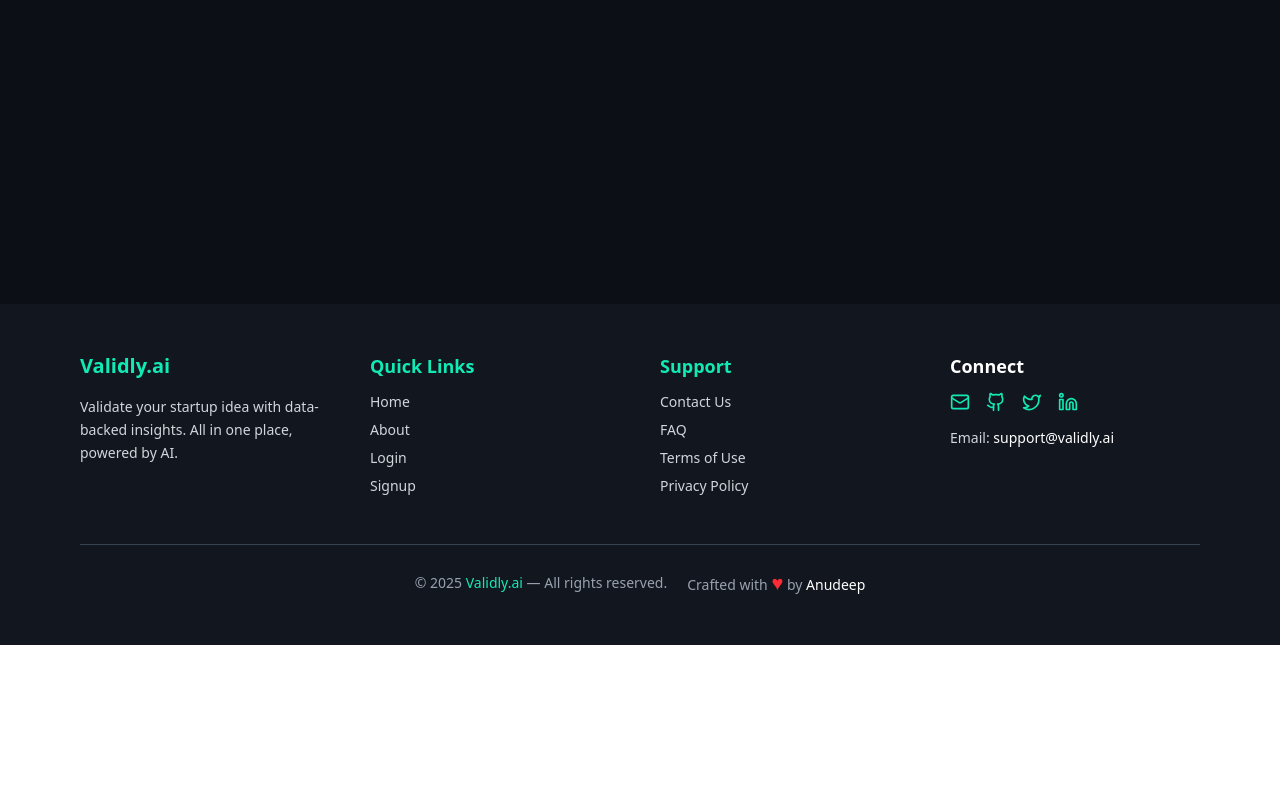
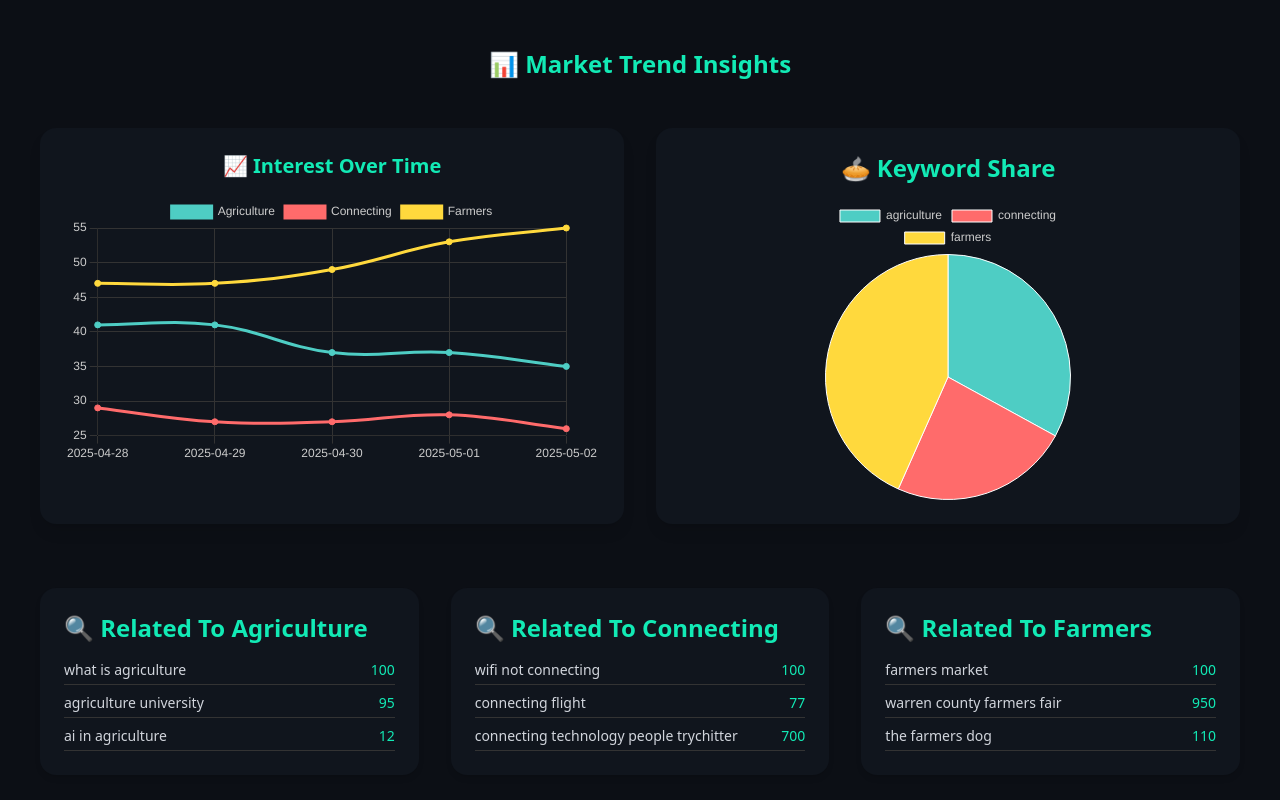
Before and after one commit to AletiAnudeepReddy/Validly.AI, a Next.js app in the folder validlyai/: page /validate in a window 1280 px wide. Shown: the part 560-1360 px from the top of the page. Before the commit the page ends 1205 px from the top, so only its background shows below. Built offline with nearby package versions, Linux system fonts and the light colour scheme; no server answers.

Commit message:
ui tensinsights

```diff
--- a/validlyai/app/validate/page.js
+++ b/validlyai/app/validate/page.js
@@ -31,7 +31,7 @@
     setIdeaData(swot);
     setCompetitorData(competitors);
   }}
-/>
+/> <TrendInsights/>
 
       {ideaData && (
         <>
--- a/validlyai/components/TrendInsights.js
+++ b/validlyai/components/TrendInsights.js
@@ -1,112 +1,183 @@
-// components/TrendInsights.jsx
-'use client';
-import React from 'react';
-import {
-  LineChart,
-  Line,
-  XAxis,
-  YAxis,
-  Tooltip,
-  CartesianGrid,
-  BarChart,
-  Bar,
-  PieChart,
-  Pie,
-  Cell,
-  Legend,
-  ResponsiveContainer
-} from 'recharts';
+"use client";
+import React, { useEffect } from "react";
+import { Line, Pie } from "react-chartjs-2";
+import { Chart, registerables } from "chart.js";
+import AOS from "aos";
+import "aos/dist/aos.css";
 
-const trendData = [
-  { year: '2020', interest: 20 },
-  { year: '2021', interest: 45 },
-  { year: '2022', interest: 75 },
-  { year: '2023', interest: 110 },
-  { year: '2024', interest: 160 },
-];
+Chart.register(...registerables);
 
-const sectorGrowth = [
-  { sector: 'AI in EdTech', growth: 150 },
-  { sector: 'HealthTech', growth: 180 },
-  { sector: 'ClimateTech', growth: 120 },
-  { sector: 'FinTech', growth: 90 },
-];
+// Sample Data (Replace with dynamic data later)
+const sampleTrendData = {
+  agriculture: [41, 41, 37, 37, 35],
+  connecting: [29, 27, 27, 28, 26],
+  farmers: [47, 47, 49, 53, 55],
+  dates: ["2025-04-28", "2025-04-29", "2025-04-30", "2025-05-01", "2025-05-02"],
+};
 
-const marketShare = [
-  { name: 'AI Chatbots', value: 30 },
-  { name: 'AI Music', value: 25 },
-  { name: 'AI Writing', value: 20 },
-  { name: 'AI Gaming', value: 15 },
-  { name: 'Others', value: 10 },
-];
+const relatedQueries = {
+  agriculture: [
+    { query: "what is agriculture", value: 100 },
+    { query: "agriculture university", value: 95 },
+    { query: "ai in agriculture", value: 12 },
+  ],
+  connecting: [
+    { query: "wifi not connecting", value: 100 },
+    { query: "connecting flight", value: 77 },
+    { query: "connecting technology people trychitter", value: 700 },
+  ],
+  farmers: [
+    { query: "farmers market", value: 100 },
+    { query: "warren county farmers fair", value: 950 },
+    { query: "the farmers dog", value: 110 },
+  ],
+};
 
-const COLORS = ['#12EAB5', '#00C49F', '#FFBB28', '#FF8042', '#8884d8'];
+export default function MarketTrends() {
+  useEffect(() => {
+    AOS.init({ duration: 800 });
+  }, []);
 
-const TrendInsights = () => {
+  // --- Line Chart Data ---
+  const lineChartData = {
+    labels: sampleTrendData.dates,
+    datasets: [
+      {
+        label: "Agriculture",
+        data: sampleTrendData.agriculture,
+        borderColor: "#4ECDC4",
+        backgroundColor: "#4ECDC4",
+        fill: false,
+        tension: 0.4,
+      },
+      {
+        label: "Connecting",
+        data: sampleTrendData.connecting,
+        borderColor: "#FF6B6B",
+        backgroundColor: "#FF6B6B",
+        fill: false,
+        tension: 0.4,
+      },
+      {
+        label: "Farmers",
+        data: sampleTrendData.farmers,
+        borderColor: "#FFD93D",
+        backgroundColor: "#FFD93D",
+        fill: false,
+        tension: 0.4,
+      },
+    ],
+  };
+
+  const chartOptions = {
+    responsive: true,
+    plugins: {
+      legend: {
+        labels: {
+          color: "#ccc", // axis text
+        },
+      },
+    },
+    scales: {
+      x: {
+        ticks: { color: "#ccc" },
+        grid: { color: "#333" },
+      },
+      y: {
+        ticks: { color: "#ccc" },
+        grid: { color: "#333" },
+      },
+    },
+  };
+
+  // --- Pie Chart Data ---
+  const totalByKeyword = Object.entries(sampleTrendData)
+    .filter(([key]) => key !== "dates")
+    .map(([_, values]) => values.reduce((sum, v) => sum + v, 0));
+
+  const pieChartData = {
+    labels: Object.keys(sampleTrendData).filter((k) => k !== "dates"),
+    datasets: [
+      {
+        data: totalByKeyword,
+        backgroundColor: ["#4ECDC4", "#FF6B6B", "#FFD93D"],
+        borderWidth: 1,
+      },
+    ],
+  };
+
+  const pieOptions = {
+    plugins: {
+      legend: {
+        labels: {
+          color: "#ccc",
+        },
+      },
+    },
+  };
+
   return (
-    <div className='px-[7vw] pb-10'>
-    <section className="mt-10 text-white">
-      <h2 data-aos="fade-up" className="text-xl font-bold mb-4 text-center text-[#12EAB5]">
-        📊 Market Trend Insights
-      </h2>
+    <div className="bg-[#0C0F15] min-h-screen py-16 px-4 text-white">
+      <div className="max-w-7xl mx-auto">
+        <h2
+          className="text-2xl font-bold text-center text-[#12EAB5] mb-12"
+          data-aos="fade-down"
+        >
+          📊 Market Trend Insights
+        </h2>
 
-      <div className="grid grid-cols-1 md:grid-cols-2 gap-10">
-        {/* Line Chart */}
-        <div data-aos="zoom-in"
-        data-aos-delay="00" className="bg-[#11141b] p-4 rounded-2xl shadow-lg">
-          <h3 className="text-lg font-semibold mb-2">📈 Search Interest Over Time</h3>
-          <ResponsiveContainer width="100%" height={250}>
-            <LineChart data={trendData}>
-              <CartesianGrid strokeDasharray="3 3" stroke="#333" />
-              <XAxis dataKey="year" stroke="#aaa" />
-              <YAxis stroke="#aaa" />
-              <Tooltip />
-              <Line type="monotone" dataKey="interest" stroke="#12EAB5" strokeWidth={3} />
-            </LineChart>
-          </ResponsiveContainer>
+        {/* --- Line Chart --- */}
+        {/* --- Charts Row --- */}
+        <div
+          className="flex flex-col md:flex-row gap-8 mt-8"
+          data-aos="fade-up"
+        >
+          {/* --- Line Chart --- */}
+          <div className="flex-1 bg-[#10151D] p-6 rounded-2xl shadow-lg">
+            <h3 className="text-xl text-center mb-4 text-[#12EAB5] font-semibold">
+              📈 Interest Over Time
+            </h3>
+            <Line data={lineChartData} options={chartOptions} />
+          </div>
+
+          {/* --- Pie Chart --- */}
+          <div className="flex-1 bg-[#10151D] p-6 rounded-2xl shadow-lg flex flex-col items-center justify-center">
+            <h3 className="text-2xl text-[#12EAB5] mb-4 font-semibold text-center">
+              🥧 Keyword Share
+            </h3>
+            <div className="w-full flex items-center justify-center h-[300px]">
+              <Pie data={pieChartData} options={pieOptions} />
+            </div>
+          </div>
         </div>
 
-        {/* Bar Chart */}
-        <div data-aos="zoom-in" className="bg-[#11141b] p-4 rounded-2xl shadow-lg">
-
-          <h3 className="text-lg font-semibold mb-2">📊 Top Growing Sectors</h3>
-          <ResponsiveContainer width="100%" height={250}>
-            <BarChart data={sectorGrowth}>
-              <CartesianGrid strokeDasharray="3 3" stroke="#333" />
-              <XAxis dataKey="sector" stroke="#aaa" />
-              <YAxis stroke="#aaa" />
-              <Tooltip />
-              <Bar dataKey="growth" fill="#12EAB5" radius={[8, 8, 0, 0]} />
-            </BarChart>
-          </ResponsiveContainer>
-        </div>
-
-        {/* Pie Chart */}
-        <div data-aos="zoom-in" className="bg-[#11141b] p-4 rounded-2xl shadow-lg col-span-1 md:col-span-2">
-          <h3 className="text-lg font-semibold mb-2">🥧 Market Share of AI Applications</h3>
-          <ResponsiveContainer width="100%" height={300}>
-            <PieChart>
-              <Pie
-                data={marketShare}
-                cx="50%"
-                cy="50%"
-                labelLine={false}
-                outerRadius={100}
-                dataKey="value"
-              >
-                {marketShare.map((entry, index) => (
-                  <Cell key={`cell-${index}`} fill={COLORS[index % COLORS.length]} />
+        {/* --- Related Queries --- */}
+        <div className="grid md:grid-cols-3 gap-8 mt-16">
+          {Object.entries(relatedQueries).map(([keyword, queries], idx) => (
+            <div
+              key={keyword}
+              className="bg-[#10151D] p-6 rounded-2xl shadow-md"
+              data-aos="fade-up"
+              data-aos-delay={idx * 100}
+            >
+              <h3 className="text-2xl font-semibold text-[#12EAB5] mb-4 capitalize">
+                🔍 Related to {keyword}
+              </h3>
+              <ul className="space-y-2 text-sm text-gray-300">
+                {queries.map((q, i) => (
+                  <li
+                    key={i}
+                    className="flex justify-between border-b border-[#333] pb-1"
+                  >
+                    <span>{q.query}</span>
+                    <span className="text-[#12EAB5] font-medium">{q.value}</span>
+                  </li>
                 ))}
-              </Pie>
-              <Legend verticalAlign="bottom" height={36} />
-              <Tooltip />
-            </PieChart>
-          </ResponsiveContainer>
+              </ul>
+            </div>
+          ))}
         </div>
       </div>
-    </section>
     </div>
   );
-};
-
-export default TrendInsights;
+}
```
